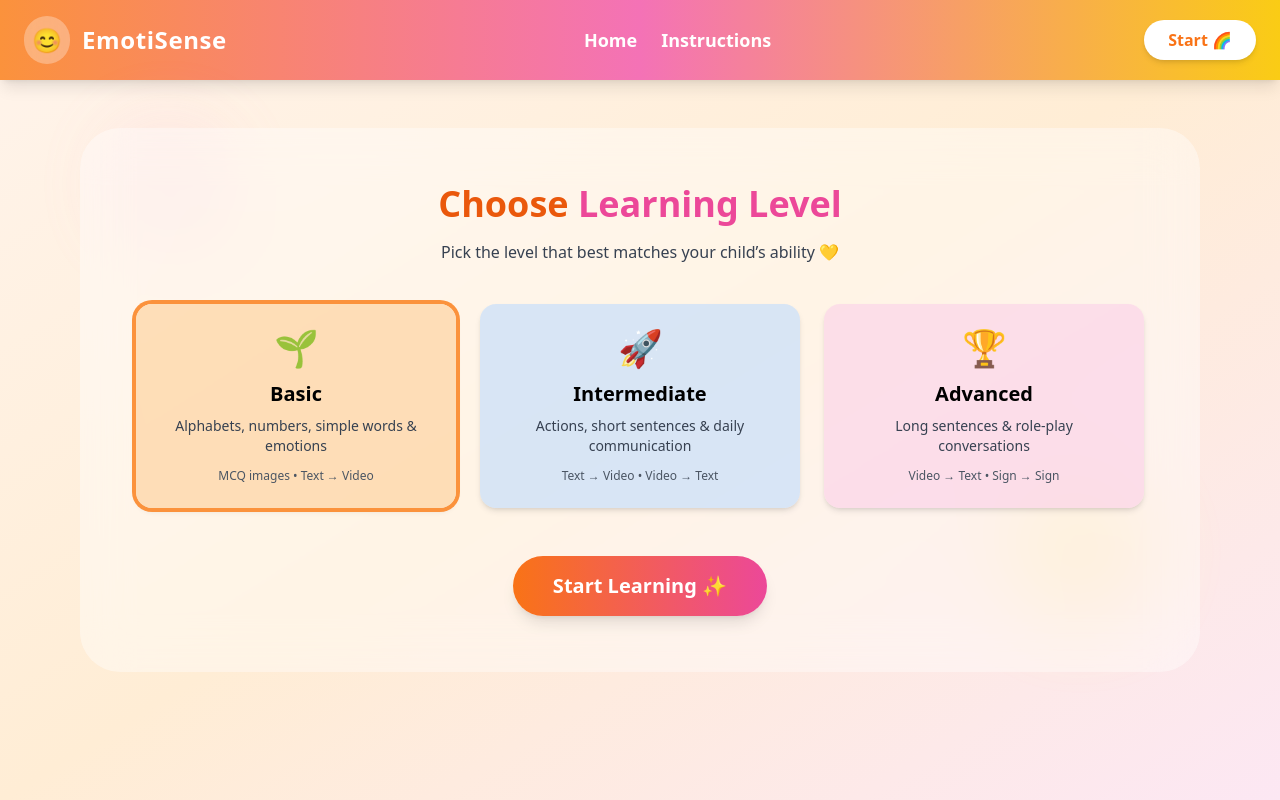
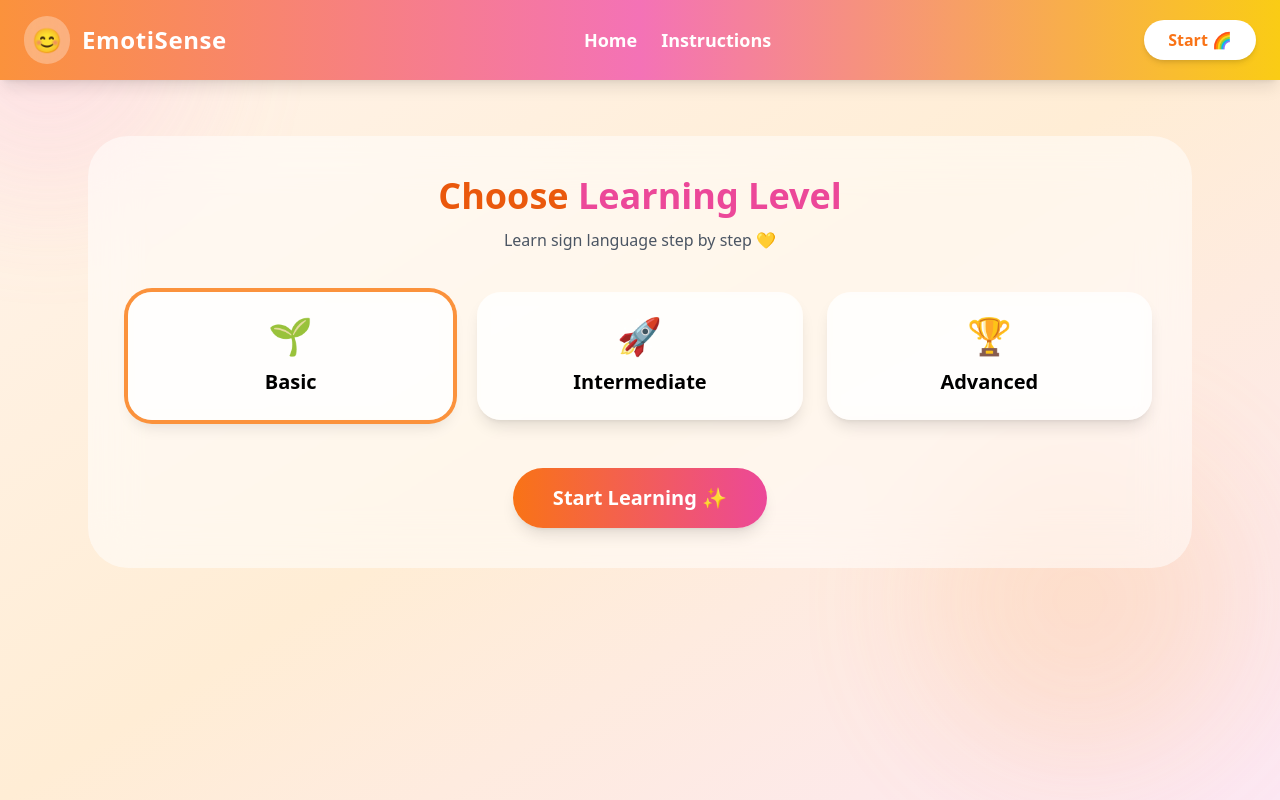
Before and after one commit to udithanayanajith/SignSight-frontend, a React (Vite) app: page /student/landing in a window 1280 px wide. Built offline with nearby package versions, Linux system fonts and the light colour scheme.

Commit message:
Add more styles

```diff
--- a/package.json
+++ b/package.json
@@ -9,6 +9,7 @@
     "preview": "vite preview"
   },
   "dependencies": {
+    "framer-motion": "^12.23.26",
     "react": "^18.3.1",
     "react-dom": "^18.3.1",
     "react-router-dom": "^6.30.2"
--- a/src/components/kaveesha/quiz/Category1_MCQ.tsx
+++ b/src/components/kaveesha/quiz/Category1_MCQ.tsx
@@ -1,43 +1,29 @@
 import { useEffect, useState } from "react";
+import { motion } from "framer-motion";
 
 export default function Category1_MCQ({ question, onNext }: any) {
   const [selected, setSelected] = useState<string | null>(null);
 
-  // ✅ RESET selection when question changes
-  useEffect(() => {
-    setSelected(null);
-  }, [question.id]);
+  useEffect(() => setSelected(null), [question.id]);
 
   return (
-    <div className="min-h-[80vh] flex flex-col justify-center px-4">
-      <h2 className="text-center text-3xl font-extrabold mb-10 text-orange-600">
+    <motion.div className="px-6 py-12">
+      <h2 className="text-3xl font-extrabold text-center text-orange-600 mb-10">
         {question.question}
       </h2>
 
-      <div className="grid grid-cols-2 gap-6 max-w-4xl mx-auto">
-        {question.options.map((opt: any) => (
+      <div className="grid sm:grid-cols-2 gap-6 max-w-4xl mx-auto">
+        {question.options.map((o: any) => (
           <button
-            key={opt.id}
-            onClick={() => setSelected(opt.id)}
+            key={o.id}
+            onClick={() => setSelected(o.id)}
             className={`
-              relative rounded-3xl p-4 bg-white/70 backdrop-blur-xl
-              shadow-lg transition-all duration-300
-              ${
-                selected === opt.id
-                  ? "ring-4 ring-orange-400 scale-105"
-                  : "hover:scale-105"
-              }
+              rounded-3xl p-4 bg-white/70 backdrop-blur shadow-lg transition
+              hover:scale-105
+              ${selected === o.id ? "ring-4 ring-orange-400 scale-105" : ""}
             `}
           >
-            <img
-              src={opt.image}
-              alt=""
-              className="w-full h-44 object-contain"
-            />
-
-            <div className="absolute bottom-2 right-2 text-xl font-bold text-orange-500">
-              {opt.id}
-            </div>
+            <img src={o.image} className="h-44 mx-auto object-contain" />
           </button>
         ))}
       </div>
@@ -46,15 +32,13 @@ export default function Category1_MCQ({ question, onNext }: any) {
         <button
           disabled={!selected}
           onClick={onNext}
-          className="
-            px-14 py-4 rounded-full
-            bg-orange-500 text-white text-xl font-bold
-            disabled:bg-gray-300 disabled:cursor-not-allowed
-          "
+          className="px-16 py-4 rounded-full text-xl font-bold text-white
+                     bg-gradient-to-r from-orange-500 to-pink-500
+                     disabled:opacity-40"
         >
           Next →
         </button>
       </div>
-    </div>
+    </motion.div>
   );
 }
--- /dev/null
+++ b/src/components/ui/GlassPage.tsx
@@ -0,0 +1,20 @@
+import { motion } from "framer-motion";
+
+export default function GlassPage({ children }: { children: React.ReactNode }) {
+  return (
+    <div className="relative min-h-[100dvh] bg-gradient-to-br from-peach via-orange-100 to-pink-100 overflow-hidden">
+      {/* floating glows */}
+      <div className="absolute -top-24 -left-24 w-72 h-72 bg-pink-300/30 rounded-full blur-3xl animate-pulse" />
+      <div className="absolute bottom-10 right-10 w-80 h-80 bg-orange-300/30 rounded-full blur-3xl animate-pulse" />
+
+      <motion.div
+        initial={{ opacity: 0, y: 24 }}
+        animate={{ opacity: 1, y: 0 }}
+        transition={{ duration: 0.6, ease: "easeOut" }}
+        className="relative z-10"
+      >
+        {children}
+      </motion.div>
+    </div>
+  );
+}
--- a/src/pages/kaveesha/StudentLanding.tsx
+++ b/src/pages/kaveesha/StudentLanding.tsx
@@ -2,6 +2,7 @@ import Navbar from "../../components/kaveesha/Navbar";
 import PrimaryButton from "../../components/kaveesha/PrimaryButton";
 import { useNavigate } from "react-router-dom";
 import { useState } from "react";
+import GlassPage from "../../components/ui/GlassPage";
 
 type Level = "basic" | "intermediate" | "advanced";
 
@@ -10,95 +11,42 @@ export default function StudentLearningLanding() {
   const [level, setLevel] = useState<Level>("basic");
 
   return (
-    <div className="h-dvh overflow-hidden bg-gradient-to-br from-peach via-orange-100 to-pink-100">
+    <GlassPage>
       <Navbar />
 
-      <section className="relative max-w-6xl mx-auto px-4 py-12">
-        {/* floating glows */}
-        <div className="absolute top-12 left-12 w-28 h-28 bg-pink-300/30 rounded-full blur-2xl animate-pulse" />
-        <div className="absolute bottom-24 right-16 w-36 h-36 bg-yellow-300/30 rounded-full blur-2xl animate-pulse" />
-
-        <div className="relative bg-white/40 backdrop-blur-xl rounded-[2.5rem] shadow-5xl p-6 sm:p-14">
-          {/* Title */}
-          <h2 className="text-3xl sm:text-4xl font-extrabold text-center mb-4">
+      <section className="max-w-6xl mx-auto px-6 py-14">
+        <div className="bg-white/50 backdrop-blur-xl rounded-[2.5rem] shadow-glass p-10">
+          <h2 className="text-4xl font-extrabold text-center mb-3">
             <span className="text-orange-600">Choose</span>{" "}
             <span className="text-pink-500">Learning Level</span>
           </h2>
 
-          <p className="text-center text-gray-700 mb-10">
-            Pick the level that best matches your child’s ability 💛
+          <p className="text-center text-gray-600 mb-10">
+            Learn sign language step by step 💛
           </p>
 
-          {/* Level Cards */}
-          <div className="grid grid-cols-1 sm:grid-cols-3 gap-6 mb-12">
-            {/* BASIC */}
-            <div
-              onClick={() => setLevel("basic")}
-              className={`
-                cursor-pointer rounded-2xl p-6 text-center shadow-md transition
-                ${
-                  level === "basic"
-                    ? "bg-orange-200/80 ring-4 ring-orange-400"
-                    : "bg-yellow-200/70 hover:bg-yellow-300/70"
-                }
-              `}
-            >
-              <div className="text-4xl mb-3">🌱</div>
-              <h3 className="font-bold text-xl mb-2">Basic</h3>
-              <p className="text-sm text-gray-700">
-                Alphabets, numbers, simple words & emotions
-              </p>
-              <p className="text-xs mt-3 text-gray-600">
-                MCQ images • Text → Video
-              </p>
-            </div>
-
-            {/* INTERMEDIATE */}
-            <div
-              onClick={() => setLevel("intermediate")}
-              className={`
-                cursor-pointer rounded-2xl p-6 text-center shadow-md transition
-                ${
-                  level === "intermediate"
-                    ? "bg-blue-200/80 ring-4 ring-blue-400"
-                    : "bg-blue-200/60 hover:bg-blue-300/70"
-                }
-              `}
-            >
-              <div className="text-4xl mb-3">🚀</div>
-              <h3 className="font-bold text-xl mb-2">Intermediate</h3>
-              <p className="text-sm text-gray-700">
-                Actions, short sentences & daily communication
-              </p>
-              <p className="text-xs mt-3 text-gray-600">
-                Text → Video • Video → Text
-              </p>
-            </div>
-
-            {/* ADVANCED */}
-            <div
-              onClick={() => setLevel("advanced")}
-              className={`
-                cursor-pointer rounded-2xl p-6 text-center shadow-md transition
-                ${
-                  level === "advanced"
-                    ? "bg-pink-200/80 ring-4 ring-pink-400"
-                    : "bg-pink-200/60 hover:bg-pink-300/70"
-                }
-              `}
-            >
-              <div className="text-4xl mb-3">🏆</div>
-              <h3 className="font-bold text-xl mb-2">Advanced</h3>
-              <p className="text-sm text-gray-700">
-                Long sentences & role-play conversations
-              </p>
-              <p className="text-xs mt-3 text-gray-600">
-                Video → Text • Sign → Sign
-              </p>
-            </div>
+          <div className="grid sm:grid-cols-3 gap-6 mb-12">
+            {[
+              { id: "basic", emoji: "🌱", color: "orange" },
+              { id: "intermediate", emoji: "🚀", color: "blue" },
+              { id: "advanced", emoji: "🏆", color: "pink" },
+            ].map((l: any) => (
+              <div
+                key={l.id}
+                onClick={() => setLevel(l.id)}
+                className={`
+                  cursor-pointer p-6 rounded-3xl text-center transition-all
+                  bg-white/70 backdrop-blur shadow-lg
+                  hover:scale-105
+                  ${level === l.id ? `ring-4 ring-${l.color}-400` : ""}
+                `}
+              >
+                <div className="text-4xl mb-3">{l.emoji}</div>
+                <h3 className="font-bold text-xl capitalize">{l.id}</h3>
+              </div>
+            ))}
           </div>
 
-          {/* CTA */}
           <div className="flex justify-center">
             <PrimaryButton onClick={() => nav(`/learn/${level}`)}>
               Start Learning ✨
@@ -106,6 +54,6 @@ export default function StudentLearningLanding() {
           </div>
         </div>
       </section>
-    </div>
+    </GlassPage>
   );
 }
--- a/src/pages/kaveesha/learn/QuizEngine.tsx
+++ b/src/pages/kaveesha/learn/QuizEngine.tsx
@@ -5,60 +5,60 @@ import Category1_MCQ from "../../../components/kaveesha/quiz/Category1_MCQ";
 import Category2_TextToVideo from "../../../components/kaveesha/quiz/Category2_TextToVideo";
 import Category3_VideoToText from "../../../components/kaveesha/quiz/Category3_VideoToText";
 import Category4_SignToSign from "../../../components/kaveesha/quiz/Category4_SignToSign";
+import GlassPage from "../../../components/ui/GlassPage";
 
 export default function QuizEngine() {
   const { level } = useParams();
   const navigate = useNavigate();
-
   const [data, setData] = useState<any>(null);
   const [catIndex, setCatIndex] = useState(0);
   const [qIndex, setQIndex] = useState(0);
 
   useEffect(() => {
     fetch(`/src/utils/kaveesha/${level}_level.json`)
-      .then((res) => res.json())
+      .then((r) => r.json())
       .then(setData);
   }, [level]);
 
-  if (!data) return <div className="p-10">Loading quiz…</div>;
+  if (!data)
+    return (
+      <GlassPage>
+        <div className="p-20 text-center">Loading…</div>
+      </GlassPage>
+    );
 
-  const categoryOrder =
+  const order =
     level === "basic"
       ? ["category_1", "category_2"]
       : level === "intermediate"
       ? ["category_2", "category_3"]
       : ["category_3", "category_4"];
 
-  const currentCategoryKey = categoryOrder[catIndex];
-  const questions = data.categories[currentCategoryKey];
-  const question = questions[qIndex];
+  const question = data.categories[order[catIndex]][qIndex];
 
   function next() {
-    if (qIndex + 1 < questions.length) {
-      setQIndex((prev) => prev + 1);
-      return;
+    if (qIndex + 1 < data.categories[order[catIndex]].length) {
+      setQIndex(qIndex + 1);
+    } else if (catIndex + 1 < order.length) {
+      setCatIndex(catIndex + 1);
+      setQIndex(0);
+    } else {
+      navigate("/results");
     }
-    if (catIndex + 1 < categoryOrder.length) {
-      setCatIndex((prev) => prev + 1);
-      setQIndex(0);
-      return;
-    }
-
-    navigate(`/results`);
   }
 
   const props = { question, onNext: next };
 
-  switch (currentCategoryKey) {
-    case "category_1":
-      return <Category1_MCQ {...props} />;
-    case "category_2":
-      return <Category2_TextToVideo {...props} />;
-    case "category_3":
-      return <Category3_VideoToText {...props} />;
-    case "category_4":
-      return <Category4_SignToSign {...props} />;
-    default:
-      return null;
-  }
+  return (
+    <GlassPage>
+      {
+        {
+          category_1: <Category1_MCQ {...props} />,
+          category_2: <Category2_TextToVideo {...props} />,
+          category_3: <Category3_VideoToText {...props} />,
+          category_4: <Category4_SignToSign {...props} />,
+        }[order[catIndex]]
+      }
+    </GlassPage>
+  );
 }
```
Also changed, not shown: src/components/kaveesha/quiz/Category2_TextToVideo.tsx (+82 -42 lines), 1 other file (tests, documents, lock files or other folders).
